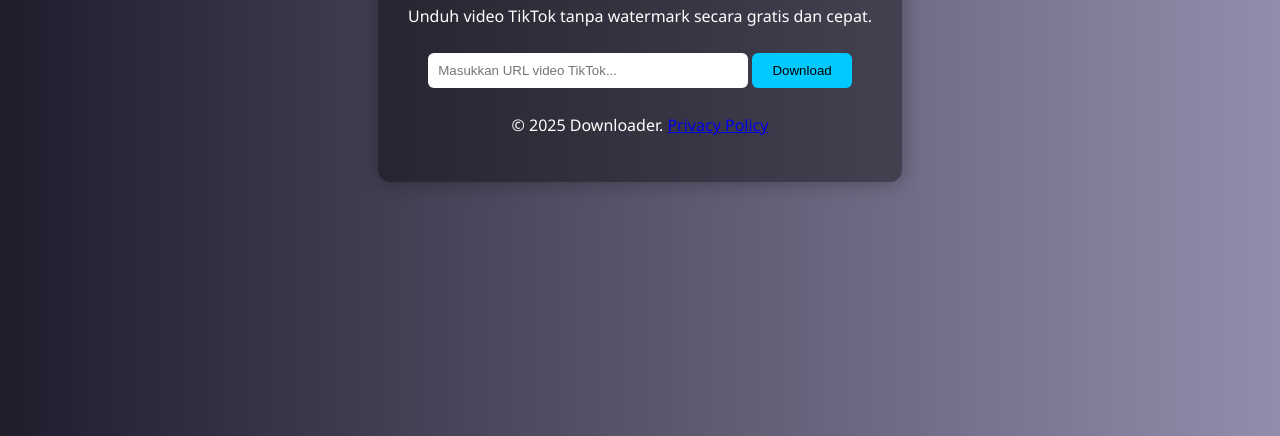
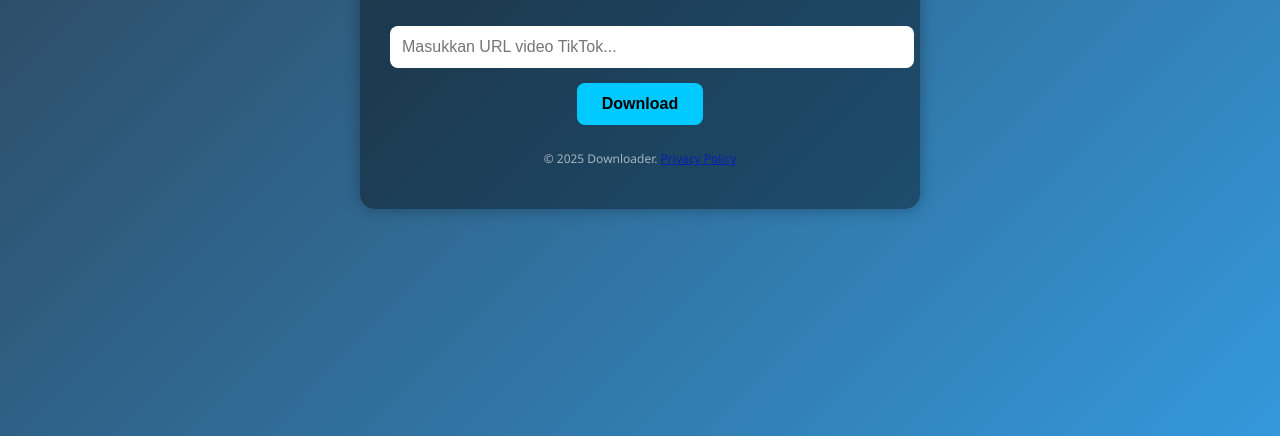
Before and after one commit to Yantrue/miniproject, a website: page frontend/index.html in a window 1280 px wide. Shown: the part 364-800 px from the top of the page. Drawn offline with Linux system fonts and the light colour scheme.

Commit message:
Update style.css

```diff
--- a/frontend/style.css
+++ b/frontend/style.css
@@ -1,52 +1,80 @@
 body {
   font-family: 'Segoe UI', sans-serif;
-  background: linear-gradient(to right, #1f1c2c, #928dab);
-  color: white;
+  background: linear-gradient(135deg, #2c3e50, #3498db);
   margin: 0;
   padding: 0;
   display: flex;
   justify-content: center;
   align-items: center;
-  height: 100vh;
+  min-height: 100vh;
+  color: white;
   animation: fadeIn 1s ease;
 }
 
-main {
+.container {
+  background: rgba(0, 0, 0, 0.4);
+  padding: 30px;
+  border-radius: 15px;
   text-align: center;
-  background: rgba(0,0,0,0.4);
-  padding: 30px;
-  border-radius: 12px;
-  box-shadow: 0 0 20px rgba(0,0,0,0.3);
+  width: 90%;
+  max-width: 500px;
+  box-shadow: 0 0 15px rgba(0,0,0,0.3);
 }
 
 input {
-  padding: 10px;
-  width: 300px;
-  border-radius: 6px;
+  width: 100%;
+  padding: 12px;
+  margin: 15px 0;
   border: none;
-  margin: 10px 0;
+  border-radius: 8px;
+  font-size: 16px;
 }
 
 button {
-  padding: 10px 20px;
-  background-color: #00c9ff;
+  padding: 12px 25px;
   border: none;
-  border-radius: 6px;
+  border-radius: 8px;
+  background: #00c9ff;
+  color: black;
+  font-weight: bold;
+  font-size: 16px;
   cursor: pointer;
-  color: black;
-  transition: background 0.3s;
+  transition: all 0.3s ease;
 }
 
 button:hover {
-  background-color: #92fe9d;
+  background: #92fe9d;
+  transform: scale(1.05);
+}
+
+.subtitle {
+  opacity: 0.8;
+  font-size: 14px;
 }
 
 #message {
   margin-top: 10px;
   font-style: italic;
+  color: #ffeb3b;
+}
+
+#result {
+  margin-top: 15px;
+}
+
+.download-link {
+  color: #00ffcc;
+  font-weight: bold;
+  text-decoration: underline;
+}
+
+footer {
+  margin-top: 25px;
+  font-size: 12px;
+  opacity: 0.6;
 }
 
 @keyframes fadeIn {
-  from {opacity: 0;}
-  to {opacity: 1;}
+  from { opacity: 0; }
+  to { opacity: 1; }
 }
```
